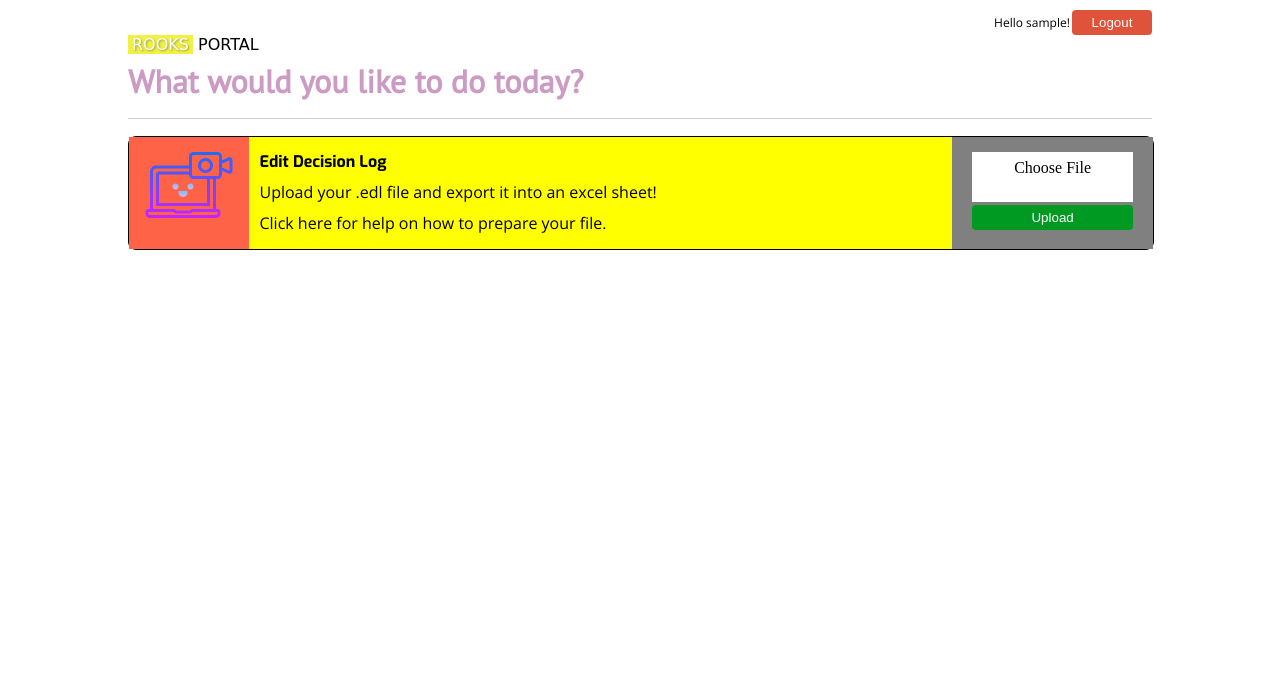
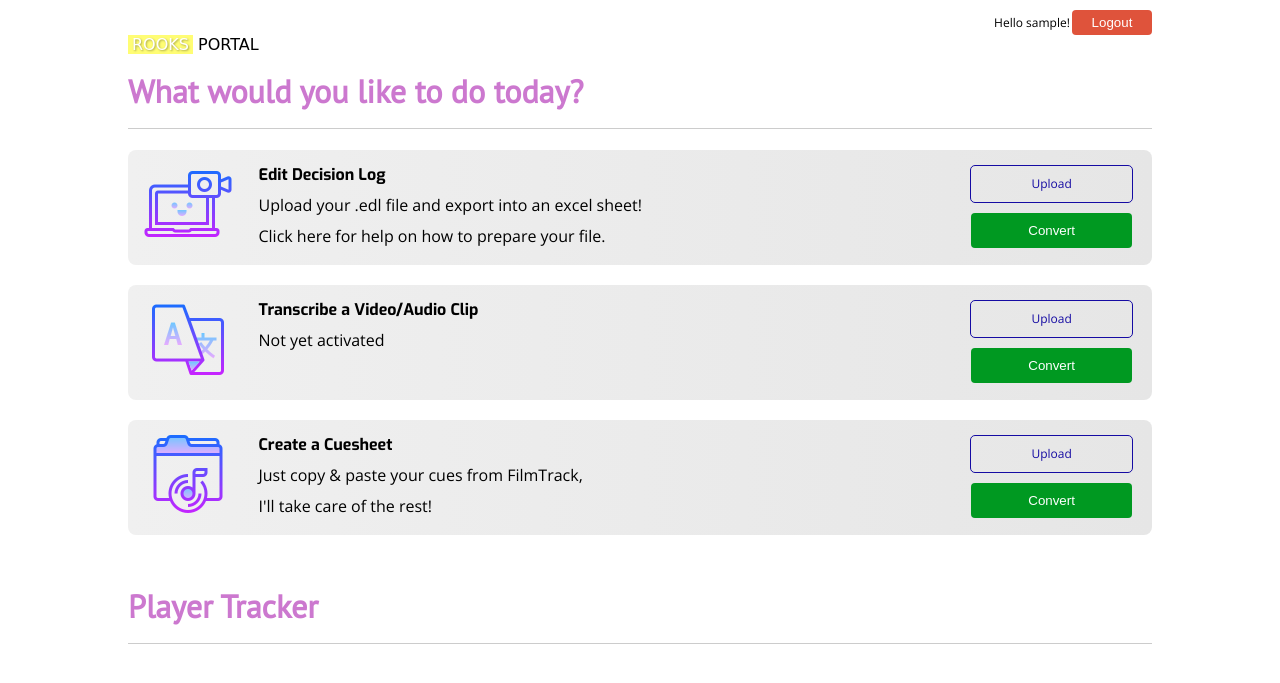
Before and after one commit to chaseahn/yizzly, a Flask app: page /index in a window 1280 px wide; the page is wider, and only the part inside the window is pictured. Shown: the top 683 px of that part. Run offline with Flask 2, Linux system fonts and the light colour scheme; the visitor is signed in with stand-in values (Sample User, id 1); parts of the project's set-up code (start-up, migrations or seed data) failed here and were passed over; some web fonts are replaced.

Commit message:
complete row structure

```diff
--- a/run/src/static/css/main.css
+++ b/run/src/static/css/main.css
@@ -20,10 +20,10 @@ hr {
 }
 
 h1 {
-    color: #CC9BC4;
+    color: rgb(204, 120, 207);
     font-family: 'PT Sans', sans-serif;
     font-size: 2em;
-    margin-block-start: 0.2em;
+    margin-block-start: 0.5em;
     margin-block-end: 0.2em;
 }
 
@@ -37,6 +37,14 @@ text {
     font-family: 'Open Sans', sans-serif;
     padding: 0px;
     font-size: 16px;
+}
+
+.subtext {
+    color: rgb(21, 11, 163);
+    font-family: 'Open Sans', sans-serif;
+    padding: 0px;
+    font-size: 12px;
+    vertical-align: middle;
 }
 
 input[type=submit] {
@@ -53,7 +61,7 @@ input[type=submit] {
 
 label {
     cursor: pointer;
-    vertical-align: middle;
+    line-height: 36px;
     /* Style as you please, it will become the visible UI component. */
  }
 
@@ -65,7 +73,7 @@ label {
 
 input[type=upload] {
     width: 80%;
-    height: 25px;
+    height: 35px;
     background-color: rgb(0, 153, 33);
     color: white;
     padding: 0;
@@ -137,7 +145,7 @@ p {
     font-family: 'Bowlby One SC', cursive;
     font-size: 1em;
     color: white;
-    background-color: rgb(240, 240, 69);
+    background-color: rgb(255, 253, 116);
     padding-left: 4px;
     padding-right: 4px;
     text-shadow: 1px 1px 2px rgb(37, 37, 16, .4);
@@ -155,11 +163,14 @@ p {
 .h-col {
     width: 100%;
     height: auto;
-    border-style: solid;
+    /* border-style: solid;
     border-width: 1px;
-    border-color: black;
+    border-color: black;*/
     border-radius: .5em;
     line-height: 30px;
+    margin-top: 20px;
+    min-height: 115px;
+    background-image: linear-gradient(90deg, rgb(240, 240, 240), rgb(230, 230, 230))
 }
 
 .h-col .row-info {
@@ -170,42 +181,56 @@ p {
 
 .h-col .row-info .image-box {
     position: relative;
-    background-color: tomato;
+    /* background-color: tomato; */
     width: 12%;
     text-align: center;
     display: block;
     overflow: hidden;
     min-height: 100%;
-    line-height: 90px;
+    line-height: 100px;
 }
 
 
 .h-col .row-info .image-box img {
-    max-width:90%;
+    max-width:80%;
     margin: 0 auto;
     vertical-align: middle;
+    padding-top: 5px;
 }
 
 .h-col .row-info .row-description {
-    background-color: yellow;
+    /* background-color: yellow; */
     width:68%;
     padding: 10px;
 }
 
 .h-col .row-info .row-action {
-    background-color: gray;
+    /* background-color: gray; */
     width:20%;
     text-align: center;
-    padding-top: 15px;
 }
 
-.h-col .row-info .row-action .upload-border {
+.h-col .row-info .row-action .button-container {
+    vertical-align: middle;
+}
+
+.h-col .row-info .row-action .button-container .upload-border {
     width: 80%;
-    height: 50px;
-    background-color: white;
-    margin: 0 auto;
+    height: 36px;
+    background-color: None;
+    margin: 0  auto;
+    margin-top: 15px;
+    margin-bottom: 10px;
+    border-style: solid;
+    border-width: 1px;
+    border-color: rgb(21, 11, 163);
+    border-radius: 5px;
 }
 
 a:link {
     text-decoration: none;
 }
+
+.section-break {
+    margin-top: 50px;
+}
--- a/run/src/templates/private/index.html
+++ b/run/src/templates/private/index.html
@@ -16,7 +16,7 @@
         <link href="https://fonts.googleapis.com/css?family=Open+Sans|PT+Sans&display=swap" rel="stylesheet">
     </head>
     <body>
-
+        <!-- TODO ADD HOVERS -->
         <div class="row-container">
             <div class="title">
                 <div class="user-store">
@@ -45,19 +45,88 @@
                             Edit Decision Log
                         </div>
                         <text>
-                            Upload your .edl file and export it into an excel sheet! <br>
+                            Upload your .edl file and export into an excel sheet! <br>
                             Click here for help on how to prepare your file.
                         </text>
                     </div>
                     <div class="row-action">
-                        <div class="upload-border">
-                            <label for="upload-file">Choose File</label>
-                            <input type="file" name="file" id="upload-file"/>
+                        <div class="button-container">
+                            <div class="upload-border">
+                                <label for="upload-file">
+                                    <div class="subtext">
+                                        Upload
+                                    </div>
+                                </label>
+                                <input type="file" name="file" id="upload-file"/>
+                            </div>
+                            <input type="upload" value="Convert"/>
                         </div>
-                        <input type="upload" value="Upload"/>
                     </div>
                 </div>
             </div>
+            <div class="h-col">
+                <div class="row-info">
+                    <div class="image-box">
+                        <img src="{{url_for('static', filename='img/transcribe.png')}}" />
+                    </div>
+                    <div class="row-description">
+                        <div class="subheader">
+                            Transcribe a Video/Audio Clip
+                        </div>
+                        <text>
+                            Not yet activated
+                        </text>
+                    </div>
+                    <div class="row-action">
+                        <div class="button-container">
+                            <div class="upload-border">
+                                <label for="upload-file">
+                                    <div class="subtext">
+                                        Upload
+                                    </div>
+                                </label>
+                                <input type="file" name="file" id="upload-file"/>
+                            </div>
+                            <input type="upload" value="Convert"/>
+                        </div>
+                    </div>
+                </div>
+            </div>
+            <div class="h-col">
+                <div class="row-info">
+                    <div class="image-box">
+                        <img src="{{url_for('static', filename='img/cue.png')}}" />
+                    </div>
+                    <div class="row-description">
+                        <div class="subheader">
+                            Create a Cuesheet
+                        </div>
+                        <text>
+                            Just copy & paste your cues from FilmTrack, <br>
+                            I'll take care of the rest!
+                        </text>
+                    </div>
+                    <div class="row-action">
+                        <div class="button-container">
+                            <div class="upload-border">
+                                <label for="upload-file">
+                                    <div class="subtext">
+                                        Upload
+                                    </div>
+                                </label>
+                                <input type="file" name="file" id="upload-file"/>
+                            </div>
+                            <input type="upload" value="Convert"/>
+                        </div>
+                    </div>
+                </div>
+            </div>
+            <div class="section-break">
+                <h1>
+                    Player Tracker
+                </h1>
+            </div>
+            <hr>
         </div>
 
 
```
Also changed, not shown: run/src/static/img/favicon.ico.
